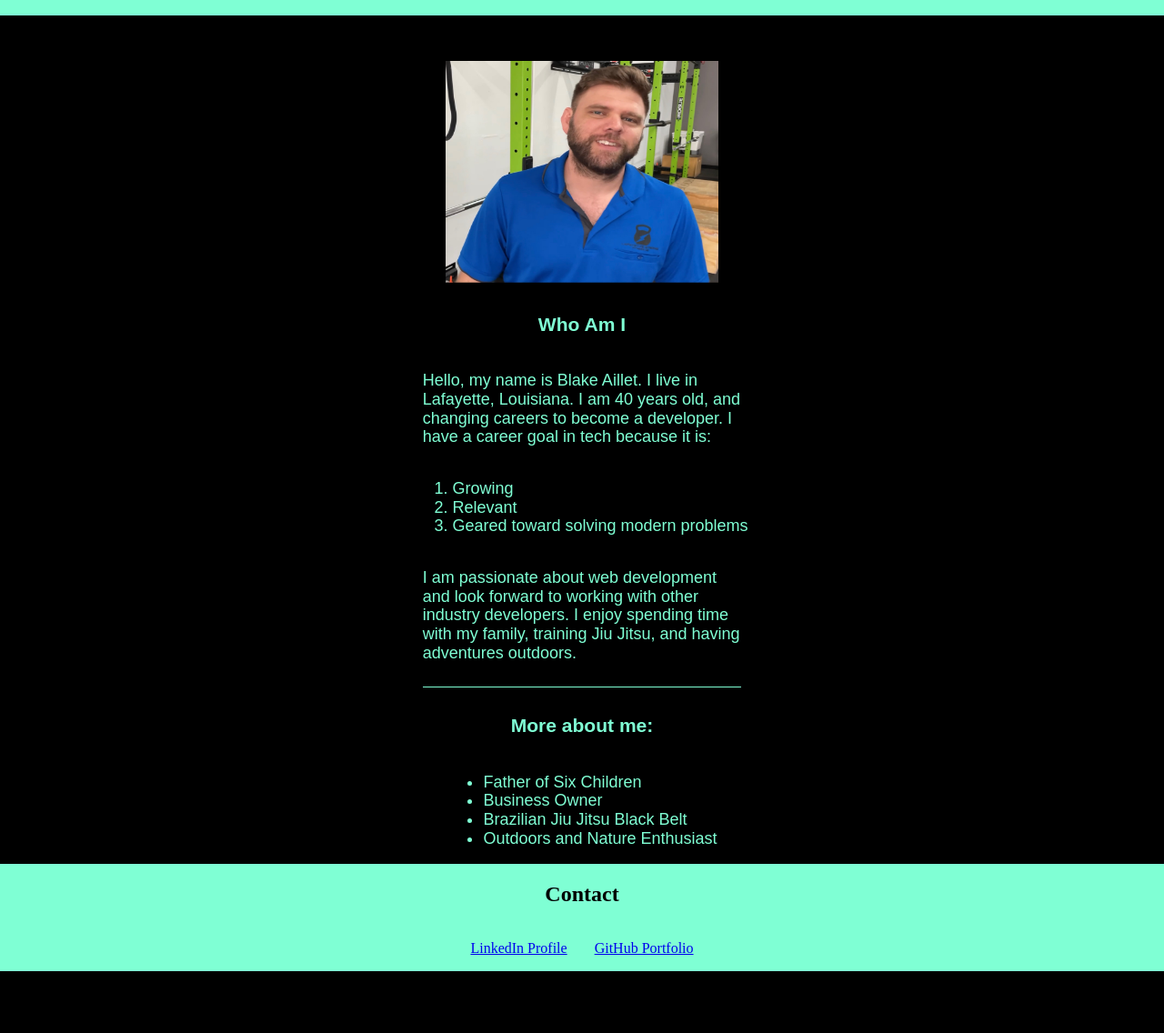
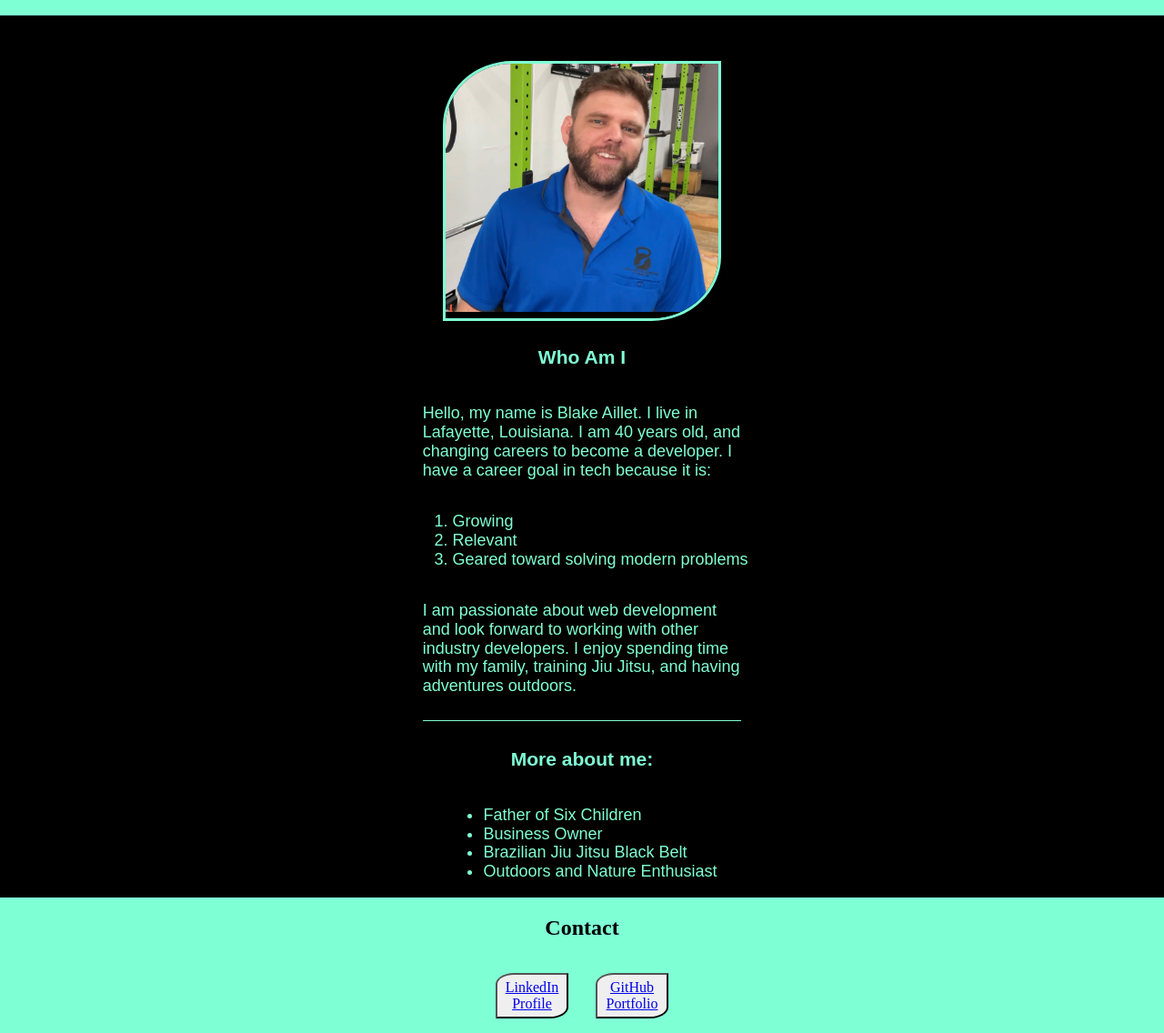
Before and after one commit to blakeaillet/profile-webpage, a plain HTML site: page index.html in a window 1280 px wide. Shown: the part 130-1266 px from the top of the page at 91% size. Before the commit the page ends 1198 px from the top, so only its background shows below. Drawn offline with nearby package versions, Linux system fonts and the light colour scheme.

Commit message:
styling changes

```diff
--- a/index.html
+++ b/index.html
@@ -21,7 +21,6 @@
 
     <!--web content starts here, main, about, ol, ul, div, etc-->
     <main>
-
       <!--add pic and class-->
 
       <div class="pic">
@@ -32,10 +31,11 @@
 
       <div class="about">
         <h3>Who Am I</h3>
-        <p>Hello, my name is Blake Aillet. I live in Lafayette, Louisiana. I am 40 years old, and changing careers to become a
-         developer. I have a career goal in tech because it is:</p>
-
-
+        <p>
+          Hello, my name is Blake Aillet. I live in Lafayette, Louisiana. I am
+          40 years old, and changing careers to become a developer. I have a
+          career goal in tech because it is:
+        </p>
 
         <ol>
           <li>Growing</li>
@@ -43,14 +43,15 @@
           <li>Geared toward solving modern problems</li>
         </ol>
 
-        <p>I am passionate about web development and look forward to working with
-          other industry developers. I enjoy spending time with my family, training Jiu Jitsu, and
-          having adventures outdoors.
+        <p>
+          I am passionate about web development and look forward to working with
+          other industry developers. I enjoy spending time with my family,
+          training Jiu Jitsu, and having adventures outdoors.
         </p>
 
         <!--add horizontal line-->
 
-        <hr>
+        <hr />
 
         <article class="more">
           <h3>More about me:</h3>
@@ -68,8 +69,16 @@
 
     <footer>
       <h2>Contact</h2>
-        <p><a href="https://www.linkedin.com/in/blakeailletlafayettestrong/">LinkedIn Profile</a>
-        <a href="https://github.com/blakeaillet">GitHub Portfolio</a></p>
+      <p>
+        <button class="button">
+          <a href="https://www.linkedin.com/in/blakeailletlafayettestrong/">
+            LinkedIn Profile
+          </a>
+        </button>
+        <button class="button">
+          <a href="https://github.com/blakeaillet">GitHub Portfolio</a>
+        </button>
+      </p>
     </footer>
   </body>
 </html>
--- a/style.css
+++ b/style.css
@@ -1,8 +1,13 @@
 /*style image*/
 img {
     align-items: center;
-    height: 250px;
+    height: 100%;
     width: 300px;
+    border-radius: 25% 0% 25% 0%;
+    border: 3px solid aquamarine;
+}
+
+.pic {
     margin-top: 50px;
 }
 /*apply style to main: center text, margins, weight*/
@@ -73,5 +78,12 @@ footer p {
 /* pseudo class links color red*/
 
 a:hover {
-    color: red;
+    color: green;
 }
+
+.button {
+    height: 50px;
+    width: 80px;
+    color: black;
+    border-radius: 25% 0% 25% 0%;
+}
```
Lines whose indentation alone changed are shown as unchanged.
